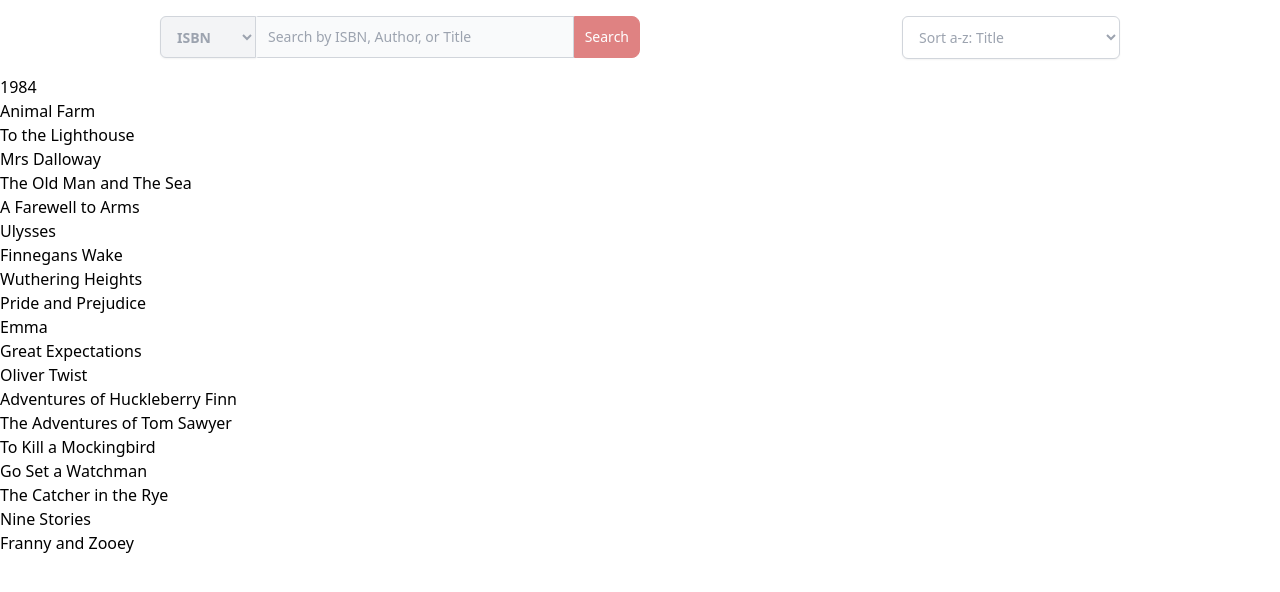
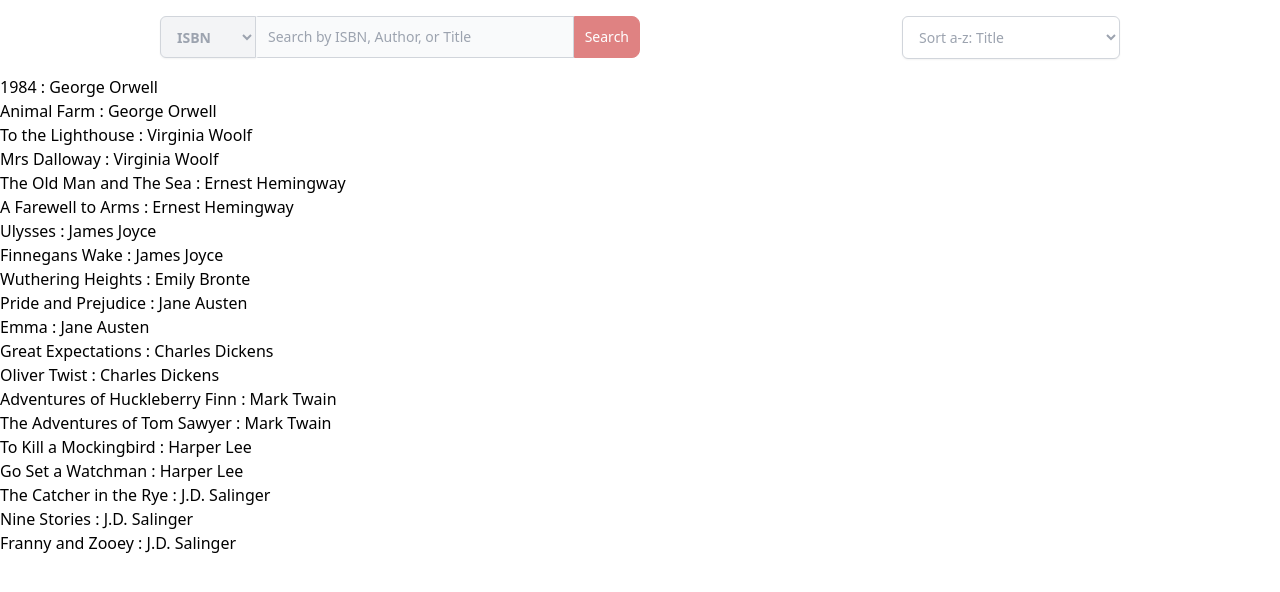
Before and after one commit to francoisdillinger/book_nook_frontend, a React (Vite) app: page / in a window 1280 px wide. Shown: the top 592 px of the page. Built offline with nearby package versions, Linux system fonts and the light colour scheme.

Commit message:
Refactor book sorting and display

```diff
--- a/src/components/AdminBooks.tsx
+++ b/src/components/AdminBooks.tsx
@@ -57,11 +57,14 @@ const sortOrders = (orders: TrimmedBookType[], sortOption: BooksSortType) => {
 	switch (sortOption.sortOption) {
 		case "Sort a-z: Title":
 			return [...orders].sort((a, b) => a.bookTitle.localeCompare(b.bookTitle));
-		// case "Date: Oldest":
-		// 	return [...orders].sort(
-		// 		(a, b) =>
-		// 			new Date(a.orderDate).getTime() - new Date(b.orderDate).getTime()
-		// 	);
+		case "Sort a-z: Author":
+			return [...orders].sort((a, b) => {
+				const firstAuthor =
+					a.author.authorFirstName + " " + a.author.authorLastName;
+				const secondAuthor =
+					b.author.authorFirstName + " " + b.author.authorLastName;
+				return firstAuthor.localeCompare(secondAuthor);
+			});
 		// case "Total: Ascending":
 		// 	return [...orders].sort((a, b) => a.totalAmount - b.totalAmount);
 		// case "Total: Descending":
@@ -173,7 +176,13 @@ export default function AdminBooks() {
 			</div>
 			<ul>
 				{displayedBooks?.map((book) => (
-					<li>{book.bookTitle}</li>
+					<li>
+						{book.bookTitle +
+							" : " +
+							book.author.authorFirstName +
+							" " +
+							book.author.authorLastName}
+					</li>
 				))}
 			</ul>
 		</div>
```
